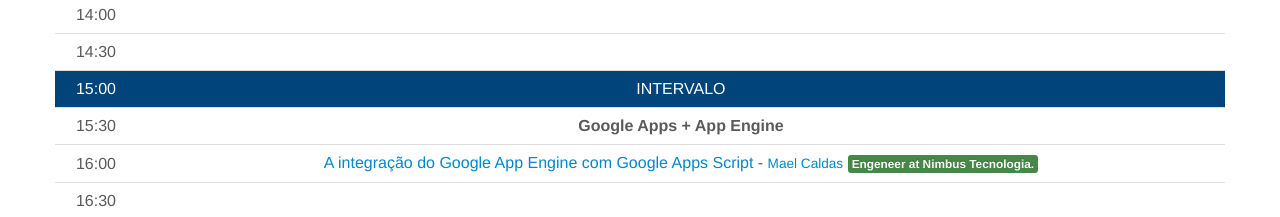
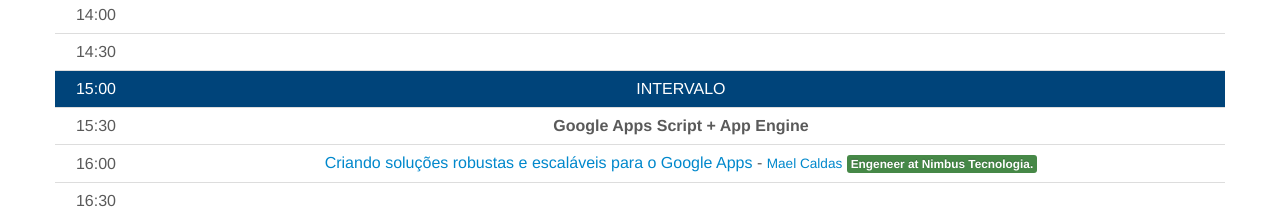
Before and after one commit to Jacobvdb/GoogleIOExtended2014BH, a plain HTML site: page index.html in a window 1280 px wide. Shown: the part 1351-1568 px from the top of the page. Drawn offline with Linux system fonts and the light colour scheme.

Commit message:
Ajustando nome da palestra para "Criando soluções robustas e escaláveis para Google Apps"

```diff
--- a/index.html
+++ b/index.html
@@ -127,12 +127,12 @@ Vamos entender o processo de desenvolvimento de uma  extensão, indo da definiç
           				</tr>
           				<tr>
           					<td>15:30</td>
-          					<td > <b> Google Apps + App Engine<b> </td>
+          					<td > <b> Google Apps Script + App Engine<b> </td>
 
           				</tr>
           				<tr>
           					<td>16:00</td>
-          					<td > <a href="">A integração do Google App Engine com Google Apps Script</a> - <small> <a href="https://plus.google.com/s/mael%20caldas" target="_blank" >Mael Caldas</a></small> <span class="label label-success">Engeneer at Nimbus Tecnologia.</span></td>
+          					<td > <a href="">Criando soluções robustas e escaláveis para o Google Apps</a> - <small> <a href="https://plus.google.com/s/mael%20caldas" target="_blank" >Mael Caldas</a></small> <span class="label label-success">Engeneer at Nimbus Tecnologia.</span></td>
           				</tr>
           				<tr>
           					<td>16:30</td>
```
